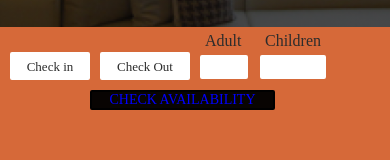
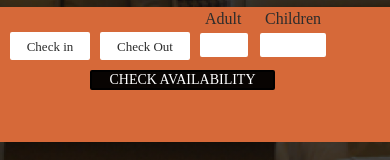
Before and after one commit to DamilareRichard/Hngi7-Task3, a plain HTML site: page index.html in a window 390 px wide. Shown: the part 649-809 px from the top of the page. Drawn offline with Linux system fonts and the light colour scheme; some packages are replaced by stand-ins of ours; a script that the page names is missing.

Commit message:
Add files via upload

```diff
--- a/main.css
+++ b/main.css
@@ -551,7 +551,7 @@ header#cover {
 }
 
 .footnav{
-	top: 630px;
+	top: 610px;
 	left: 0px;
 	width: 100%;
 	height: 16vh;
@@ -583,12 +583,12 @@ header#cover {
 	}
 
 	.together{
-		top: -10px;
+		top: -12px;
 		left: 190px;
 	}
 
 	.together1{
-		top: -10px;
+		top: -12px;
 		left: 250px;
 	}
 
@@ -600,7 +600,7 @@ header#cover {
 		text-align: center;
 		width: 50%;
 		padding: 0;
-		color: blue;
+
 	}
 
 	.availability p{
```
